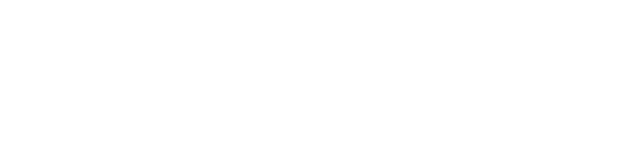
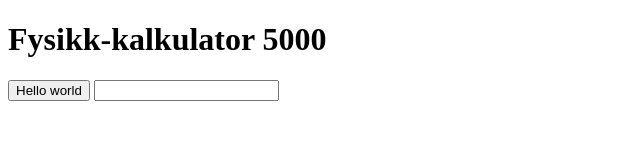
Before and after one commit to syversen86/syver-karsten, a plain HTML site: page index.html in a window 1280 px wide. Shown: the whole page, without its empty margins (0-640 px from the left). Drawn offline with Linux system fonts and the light colour scheme.

Commit message:
html button update

```diff
--- a/index.html
+++ b/index.html
@@ -5,8 +5,11 @@
     <meta name="viewport" content="width=device-width, initial-scale=1.0">
     <title>Document</title>
     <link rel="stylesheet" href="css/style.css">
+    <script src="scripts/script.js"></script>
 </head>
 <body>
-
+    <h1>Fysikk-kalkulator 5000</h1>
+    <button id="button">Hello world</button>
+    <input type="text" readonly id="output">
 </body>
 </html>
```
